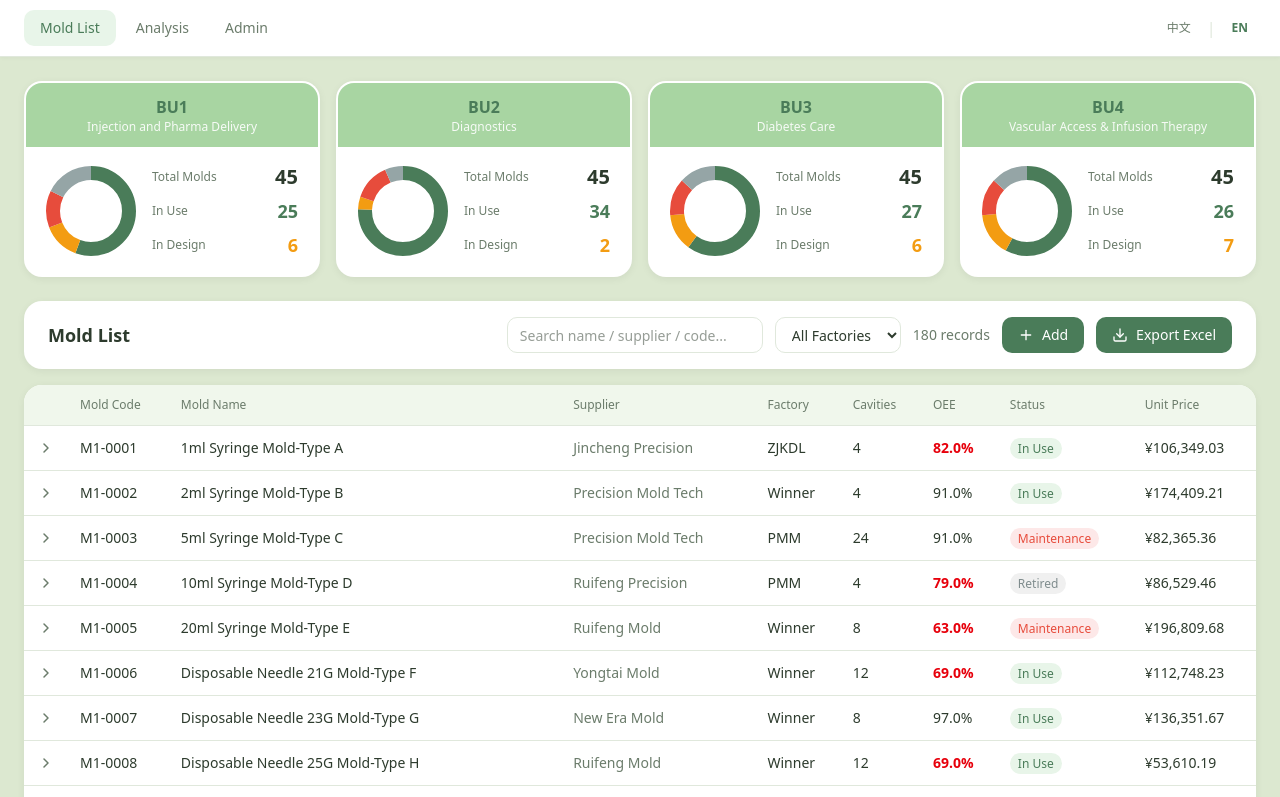
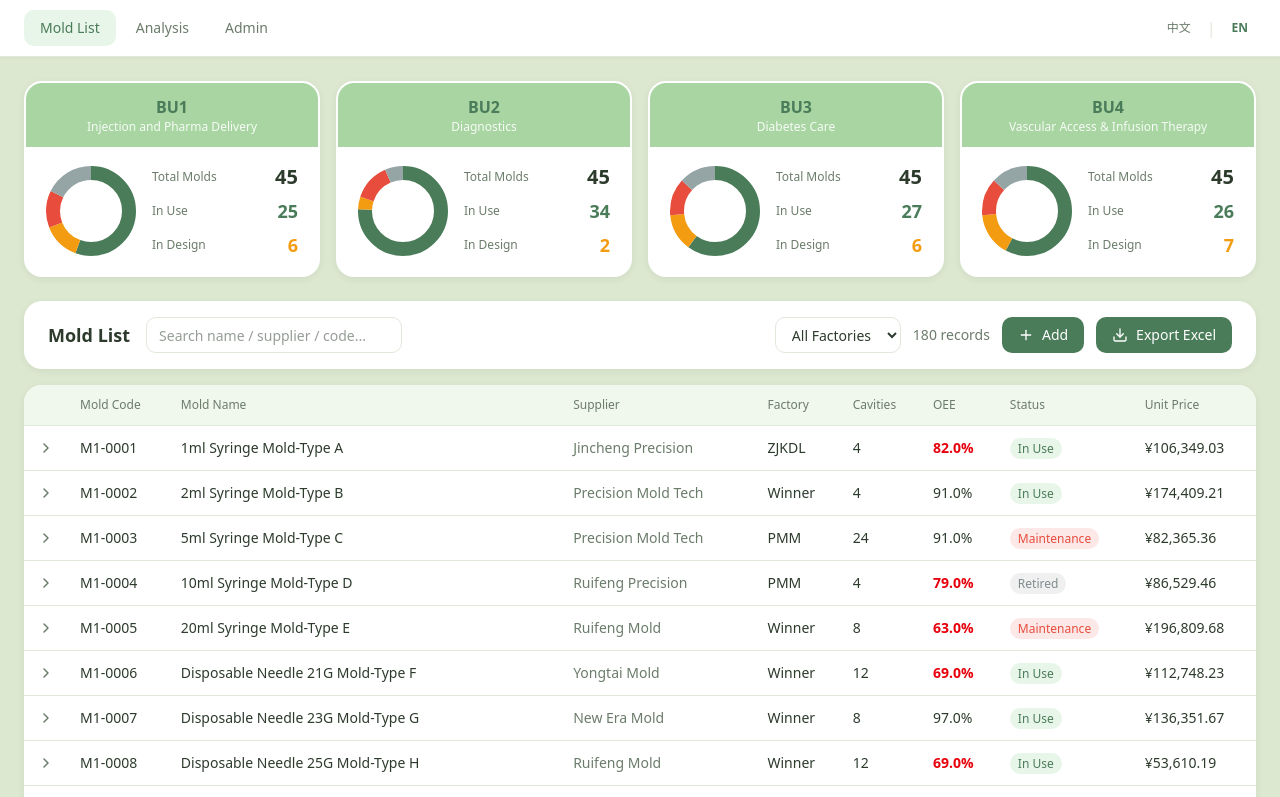
Before and after one commit to erikzhuang-dev/ubzhuangs-robot, a Next.js app: page / in a window 1280 px wide. Shown: the top 797 px of the page. Built offline with nearby package versions, Linux system fonts and the light colour scheme.

Commit message:
fix: 搜索框靠近Mold List标题
Coze-Commit-Type: user
Coze-User-ID: 3739915826497834
Coze-Conversation-ID: 11684564

```diff
--- a/src/app/page.tsx
+++ b/src/app/page.tsx
@@ -734,13 +734,12 @@ export default function Home() {
 
         {/* Toolbar */}
         <div
-          className="mb-4 flex items-center justify-between rounded-2xl bg-white px-6 py-4"
+          className="mb-4 flex items-center gap-4 rounded-2xl bg-white px-6 py-4"
           style={{ boxShadow: '0 2px 8px rgba(0, 0, 0, 0.06)' }}
         >
-          <h2 className="text-lg font-semibold" style={{ color: '#2d3b2d' }}>
+          <h2 className="text-lg font-semibold whitespace-nowrap" style={{ color: '#2d3b2d' }}>
             {t.title}
           </h2>
-          <div className="flex flex-1 items-center justify-end gap-3">
           {/* Search */}
           <input
             type="text"
@@ -750,6 +749,7 @@ export default function Home() {
             className="h-9 w-64 rounded-lg border px-3 py-1 text-sm outline-none transition-colors focus:border-[#4a7c59]"
             style={{ borderColor: '#e0e8dc', color: '#2d3b2d' }}
           />
+          <div className="flex flex-1 items-center justify-end gap-3">
             {/* Factory filter */}
             <select
               value={factoryFilter}
```
Lines whose indentation alone changed are shown as unchanged.
